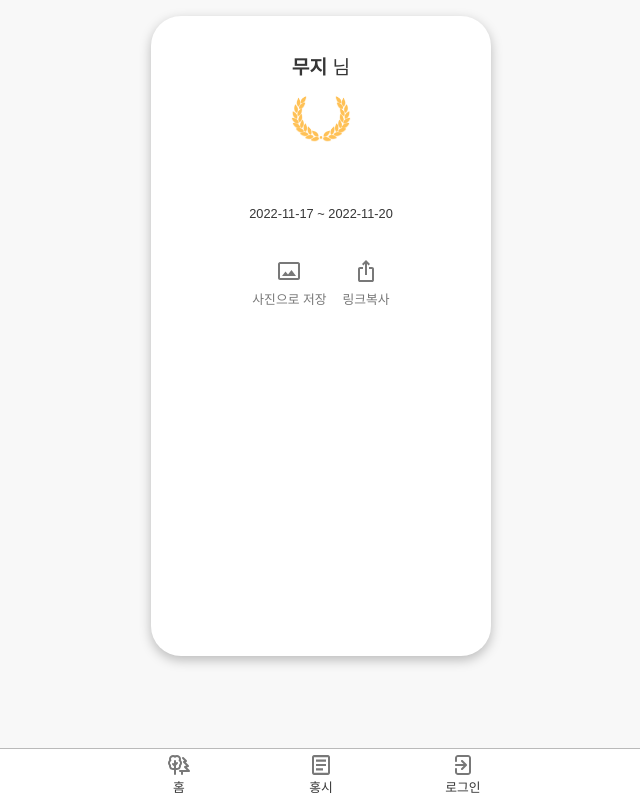
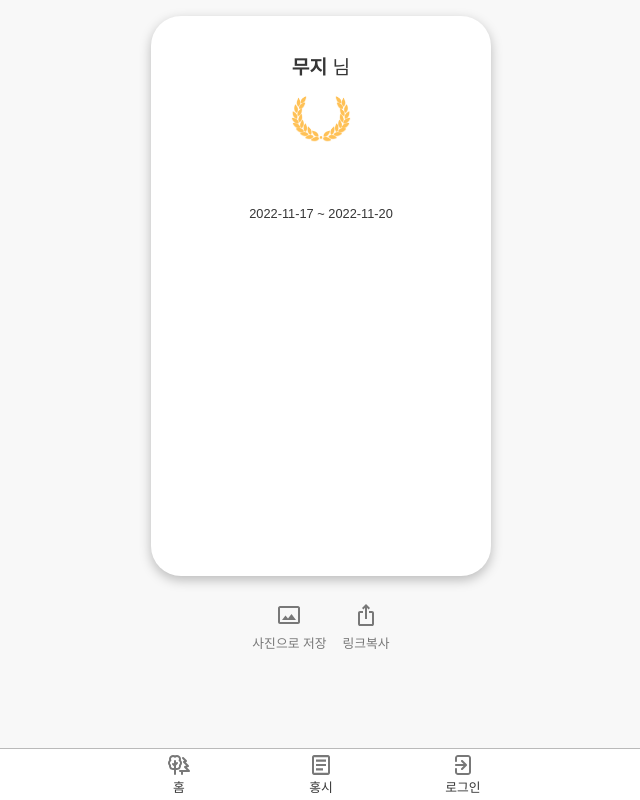
Before and after one commit to jobkaeHenry/3days-app, a React (Create React App) app: page /profile/1 in a window 1280 px wide. Shown: the whole page, without its empty margins (319-959 px from the left). Built offline with nearby package versions, Linux system fonts and the light colour scheme; a web font is replaced by a local one.

Commit message:
ggachi downLoad update

```diff
--- a/package.json
+++ b/package.json
@@ -11,6 +11,7 @@
     "@testing-library/react": "^13.0.0",
     "@testing-library/user-event": "^13.2.1",
     "axios": "^1.1.3",
+    "html-to-image": "^1.10.8",
     "install": "^0.13.0",
     "react": "^18.2.0",
     "react-dom": "^18.2.0",
--- a/public/index.html
+++ b/public/index.html
@@ -24,7 +24,7 @@
       work correctly both with client-side routing and a non-root public URL.
       Learn how to configure a non-root public URL by running `npm run build`.
     -->
-    <title>React App</title>
+    <title>[홍시삼일] 당신의 목표를 이루세요</title>
   </head>
   <body>
     <noscript>You need to enable JavaScript to run this app.</noscript>
--- a/src/Pages/CardUI.jsx
+++ b/src/Pages/CardUI.jsx
@@ -1,5 +1,5 @@
 import styled from "@emotion/styled";
-import React, { useEffect, useState } from "react";
+import React, { useEffect, useRef, useState } from "react";
 import { IconElem } from "../Components/GlobalComponents";
 import {
   ColumnCenterWrapper,
@@ -7,6 +7,7 @@ import {
   MainContentContainer,
   RowWrapper,
 } from "../Components/Wrapper";
+import * as htmlToImage from "html-to-image";
 import { copyUrlOfWebSite, randomNumber } from "../Hooks/controller";
 import achive1 from "../images/achive(1).png";
 import achive2 from "../images/achive(2).png";
@@ -17,14 +18,14 @@ import galleryIcon from "../images/galleryIcon.svg";
 import shareIcon from "../images/shareIcon.svg";
 
 const BackgroundWrapper = styled.div`
-    width: 100%;
-    height: 100%;
-`
+  width: 100%;
+  height: 100%;
+`;
 
 const CardWrapper = styled.main`
   padding: 36px;
   width: 340px;
-  height: 80vh;
+  height: 70vh;
   background-color: var(--pure-white);
   border-radius: 30px;
   text-align: center;
@@ -41,7 +42,24 @@ const GgasikWrapper = styled.div`
   background-repeat: no-repeat;
 `;
 
+const DownLoadWrap = styled.div`
+  position: fixed;
+  bottom: 18vh;
+`;
+
 const CardUI = () => {
+  const domEl = useRef(null);
+
+  const downloadImage = async () => {
+    const dataUrl = await htmlToImage.toPng(domEl.current);
+
+    // download image
+    const link = document.createElement("a");
+    link.download = "html-to-img.png";
+    link.href = dataUrl;
+    link.click();
+  };
+
   randomNumber(0, 3);
   const [randomNum, setRandomNum] = useState(randomNumber(0, 4));
   const typeOfPhoto = [achive1, achive2, achive3, achive4];
@@ -53,7 +71,7 @@ const CardUI = () => {
   ];
   return (
     <MainContentContainer>
-      <CardWrapper className="shadow-box">
+      <CardWrapper id="domEl" ref={domEl} className="shadow-box cursor">
         <h1 className="h4">
           <span className="bold h4">무지</span> 님
         </h1>
@@ -62,8 +80,10 @@ const CardUI = () => {
         </GgasikWrapper>
         <span className="mt-16">{typeOfContent[randomNum]}</span>
         <span className="sub mt-16 mb-16">2022-11-17 ~ 2022-11-20</span>
+      </CardWrapper>
+      <DownLoadWrap>
         <RowWrapper className="mt-16">
-          <ColumnWrapper className="align-center mr-16 mb-4">
+          <ColumnWrapper onClick={downloadImage} className="align-center mr-16 mb-4">
             <IconElem src={galleryIcon} width="24"></IconElem>
             <span className="font-gray sub">사진으로 저장</span>
           </ColumnWrapper>
@@ -76,7 +96,7 @@ const CardUI = () => {
             <span className="font-gray sub cursor ">링크복사</span>
           </ColumnWrapper>
         </RowWrapper>
-      </CardWrapper>
+      </DownLoadWrap>
     </MainContentContainer>
   );
 };
```
Also changed, not shown: 1 other file (tests, documents, lock files or other folders).
